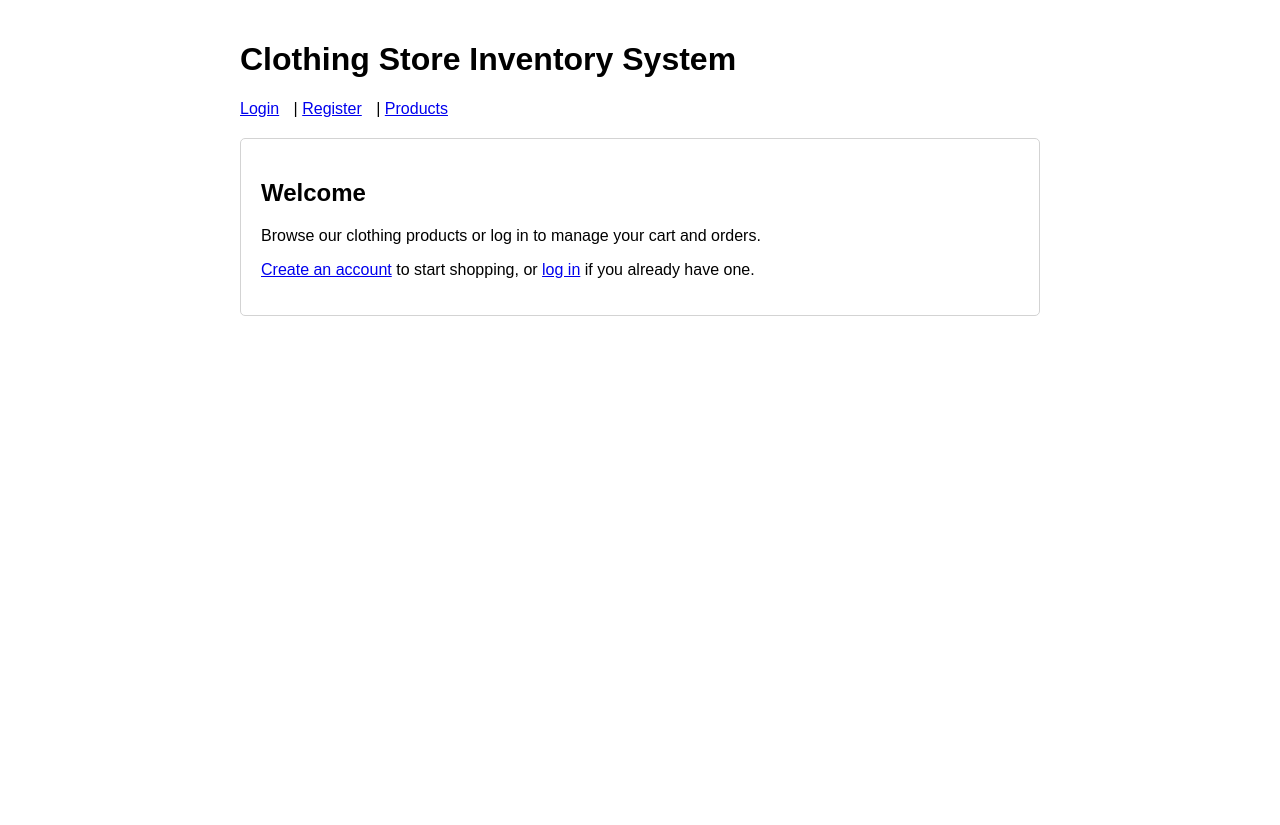
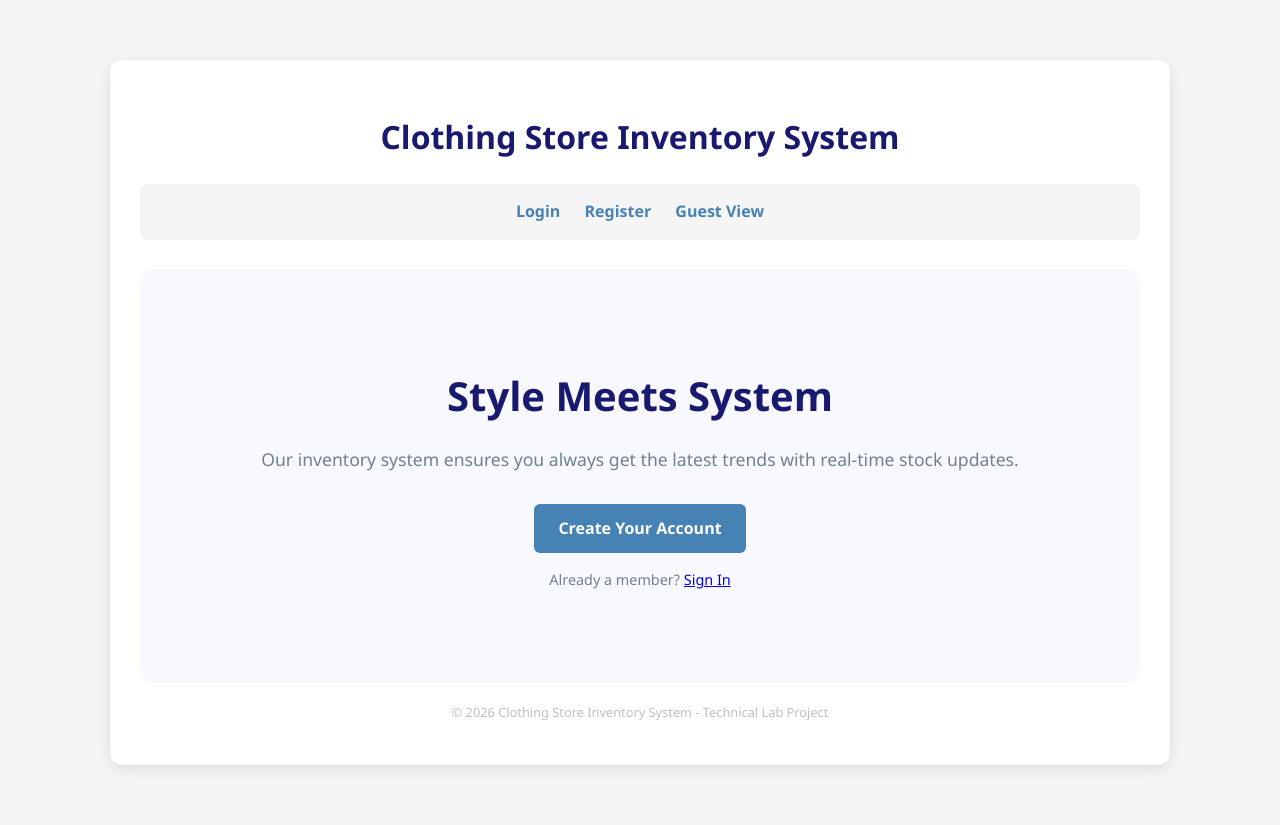
Before and after one commit to Parth8818/clothing-store-comp2154, a PHP site: page / in a window 1280 px wide. Before the commit the page ends 316 px from the top, so only its background shows below. Run offline with PHP 8.4, Linux system fonts and the light colour scheme.

Commit message:
Update index.php

```diff
--- a/index.php
+++ b/index.php
@@ -3,43 +3,86 @@ session_start();
 require "config.php";
 ?>
 <!DOCTYPE html>
-<html>
+<html lang="en">
 <head>
-    <title>Clothing Store</title>
+    <meta charset="UTF-8">
+    <title>Welcome | Clothing Store</title>
+    <link rel="stylesheet" href="style.css">
     <style>
-        body { font-family: sans-serif; max-width: 800px; margin: 0 auto; padding: 20px; }
-        nav a { margin-right: 10px; }
-        .welcome-box { border: 1px solid lightgray; padding: 20px; border-radius: 5px; margin-top: 20px; }
+        /* Hero Section Styling */
+        .hero {
+            background: GhostWhite;
+            padding: 60px 20px;
+            border-radius: 12px;
+            text-align: center;
+            margin: 20px 0;
+            border: 1px solid WhiteSmoke;
+        }
+        .hero h2 {
+            font-size: 2.5rem;
+            color: MidnightBlue;
+            margin-bottom: 10px;
+        }
+        .hero p {
+            font-size: 1.1rem;
+            color: SlateGray;
+            margin-bottom: 30px;
+        }
+        .nav-menu {
+            margin-bottom: 30px;
+            padding: 15px;
+            background: WhiteSmoke;
+            border-radius: 8px;
+        }
+        .nav-menu a {
+            margin: 0 10px;
+            text-decoration: none;
+            font-weight: bold;
+            color: SteelBlue;
+        }
     </style>
 </head>
 <body>
-    <h1>Clothing Store Inventory System</h1>
-    <nav>
+    <div class="container">
+        <h1 class="text-center">Clothing Store Inventory System</h1>
+
+        <nav class="nav-menu text-center">
             <?php if (isset($_SESSION["user_id"])): ?>
-            <a href="products.php">Products</a> |
-            <a href="cart.php">Cart</a> |
+                <a href="products.php">Shop Products</a>
+                <a href="cart.php">My Cart</a>
                 <?php if ($_SESSION["role"] == "staff"): ?>
-                <a href="staff.php">Staff Dashboard</a> |
-                <a href="orders.php">Orders</a> |
+                    <a href="staff.php" style="color: DarkOrange;">Staff Dashboard</a>
+                    <a href="report.php" style="color: ForestGreen;">Sales Report</a>
                 <?php endif; ?>
-            <a href="logout.php">Logout</a>
+                <a href="logout.php" style="color: FireBrick;">Logout</a>
             <?php else: ?>
-            <a href="login.php">Login</a> |
-            <a href="register.php">Register</a> |
-            <a href="products.php">Products</a>
+                <a href="login.php">Login</a>
+                <a href="register.php">Register</a>
+                <a href="products.php">Guest View</a>
             <?php endif; ?>
         </nav>
 
-    <div class="welcome-box">
-        <h2>Welcome</h2>
-        <p>Browse our clothing products or log in to manage your cart and orders.</p>
+        <div class="hero">
+            <h2>Style Meets System</h2>
+            <p>Our inventory system ensures you always get the latest trends with real-time stock updates.</p>
+
             <?php if (!isset($_SESSION["user_id"])): ?>
-            <p><a href="register.php">Create an account</a> to start shopping, or
-               <a href="login.php">log in</a> if you already have one.</p>
+                <div class="mt-20">
+                    <a href="register.php" class="btn btn-primary">Create Your Account</a>
+                    <p style="margin-top: 15px; font-size: 0.9rem;">
+                        Already a member? <a href="login.php">Sign In</a>
+                    </p>
+                </div>
             <?php else: ?>
-            <p>Welcome back! <a href="products.php">Browse products</a> or
-               <a href="cart.php">view your cart</a>.</p>
+                <div class="mt-20">
+                    <a href="products.php" class="btn btn-success" style="width: auto; padding: 15px 40px;">Enter Storefront</a>
+                </div>
             <?php endif; ?>
+        </div>
+
+        <div class="text-center mt-20" style="color: Silver; font-size: 0.8rem;">
+            <p>&copy; 2026 Clothing Store Inventory System - Technical Lab Project</p>
+        </div>
     </div>
 </body>
 </html>
```
Lines whose indentation alone changed are shown as unchanged.
